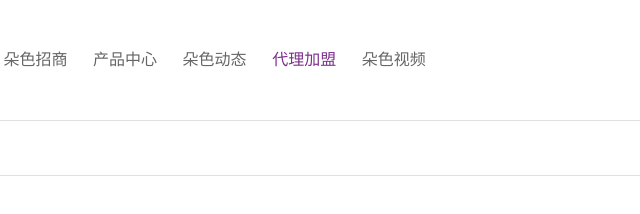
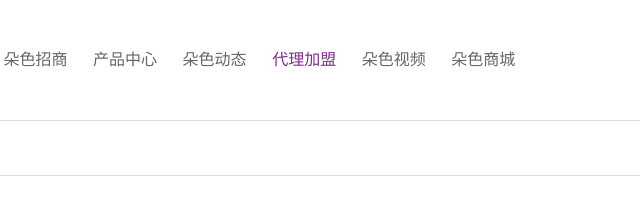
Before and after one commit to BillLiang/BillLiang.github.io, a plain HTML site: page 28-1.html in a window 1280 px wide. Shown: the top 214 px of the page, 483-1123 px from the left. Drawn offline with nearby package versions, Linux system fonts and the light colour scheme; a script that the page names is missing.

Commit message:
Update 28-1.html

```diff
--- a/28-1.html
+++ b/28-1.html
@@ -28,6 +28,7 @@
           <li  class="child"> <a  href="2-1.html" tppabs="https://www.duose.org/article/type/2-1.html" ><p class="title">朵色动态</p></a> <img class="wapNavPointer" src="wapnavpointer.jpg" tppabs="https://www.duose.org/skin/ds/images/wapnavpointer.jpg" /> </li>
           <li class="child on" > <a  href="28-1.html" tppabs="https://www.duose.org/article/type/28-1.html" ><p class="title">代理加盟</p></a> <img class="wapNavPointer" src="wapnavpointer.jpg" tppabs="https://www.duose.org/skin/ds/images/wapnavpointer.jpg" /> </li>
           <li  class="child"> <a  href="34-1.html" tppabs="https://www.duose.org/article/type/34-1.html" ><p class="title">朵色视频</p></a> <img class="wapNavPointer" src="wapnavpointer.jpg" tppabs="https://www.duose.org/skin/ds/images/wapnavpointer.jpg" /> </li>
+	  <li  class="child"> <a  href="javascript:if(confirm('http://www.duose.shop/  \n\nكτݾϞרԃ Teleport Ultra Ђ՘, ӲΪ ̼ˇһٶԲܲ·޶΢ҿѻʨ׃Ϊ̼քǴʼַ֘քַ֘c  \n\nţЫ՚ؾϱǷʏղߪ̼?'))window.location='http://www.duose.shop/'" tppabs="http://www.duose.shop/" target="_blank" ><p class="title">朵色商城</p></a> <img class="wapNavPointer" src="wapnavpointer.jpg" tppabs="https://www.duose.org/skin/ds/images/wapnavpointer.jpg" /> </li>
 </ul>
 
   <!-- wap -->
```
